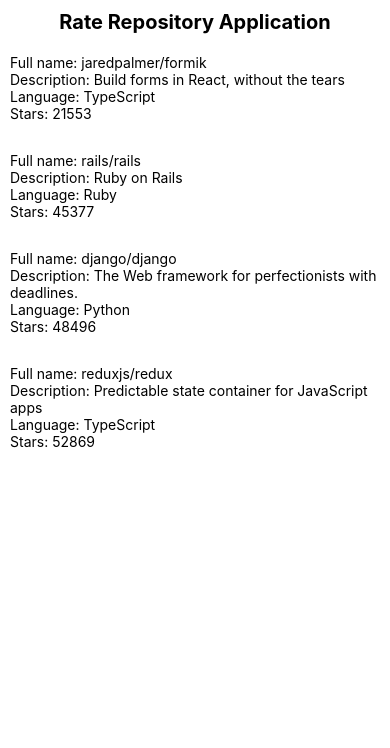
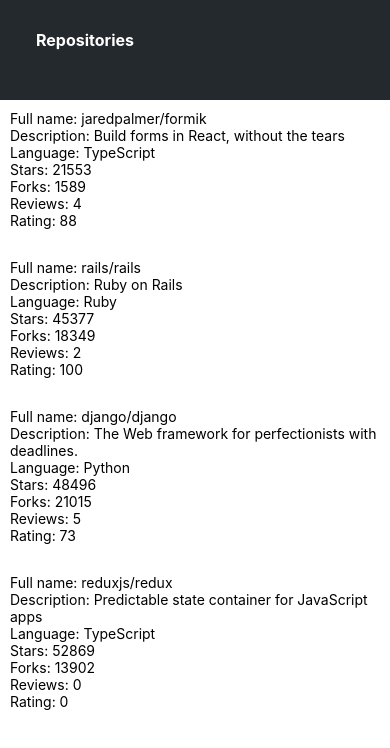
Before and after one commit to jenjei/fullstackopen-2024, a React Native app in the folder part10-ReactNative/rate-repository-app/: screen / in a window 390 px wide. Shown: the top 748 px of the page. Built offline with nearby package versions, Linux system fonts and the light colour scheme.

Commit message:
Exercise 10.4: Add AppBar and improve styling

```diff
--- a/part10-ReactNative/rate-repository-app/src/Main.jsx
+++ b/part10-ReactNative/rate-repository-app/src/Main.jsx
@@ -1,26 +1,15 @@
-import Constants from "expo-constants";
-import { Text, StyleSheet, View } from "react-native";
+import { StyleSheet, View } from "react-native";
 import RepositoryList from "./components/RepositoryList";
+import AppBar from "./components/AppBar";
 
 const styles = StyleSheet.create({
-  container: {
-    marginTop: Constants.statusBarHeight,
-    flex: 1,
-  },
-  header: {
-    fontSize: 20,
-    fontWeight: "bold",
-    textAlign: "center",
-    padding: 10,
-  },
+  container: {},
 });
 
 const Main = () => {
   return (
     <View style={styles.container}>
-      <View>
-        <Text style={styles.header}>Rate Repository Application</Text>
-      </View>
+      <AppBar />
       <RepositoryList />
     </View>
   );
--- /dev/null
+++ b/part10-ReactNative/rate-repository-app/src/components/AppBar.jsx
@@ -0,0 +1,37 @@
+import { View, StyleSheet, Pressable } from "react-native";
+import Constants from "expo-constants";
+import theme from "../theme";
+import Text from "./Text";
+
+const styles = StyleSheet.create({
+  container: {
+    display: "flex",
+    flex: 1,
+    paddingTop: Constants.statusBarHeight,
+    backgroundColor: theme.colors.textPrimary,
+    paddingBottom: 60,
+  },
+  pressable: {
+    padding: 10,
+    justifyContent: "center",
+    paddingHorizontal: 16,
+  },
+});
+
+const AppBar = () => {
+  return (
+    <View style={styles.container}>
+      <Pressable style={styles.pressable}>
+        <Text
+          fontWeight="bold"
+          fontSize="subheading"
+          style={{ padding: 20, color: "white" }}
+        >
+          Repositories
+        </Text>
+      </Pressable>
+    </View>
+  );
+};
+
+export default AppBar;
--- a/part10-ReactNative/rate-repository-app/src/components/RepositoryItem.jsx
+++ b/part10-ReactNative/rate-repository-app/src/components/RepositoryItem.jsx
@@ -14,9 +14,9 @@
       <Text>Description: {item.description}</Text>
       <Text>Language: {item.language}</Text>
       <Text>Stars: {item.stargazersCount}</Text>
-      <Text></Text>
-      <Text></Text>
-      <Text></Text>
+      <Text>Forks: {item.forksCount}</Text>
+      <Text>Reviews: {item.reviewCount}</Text>
+      <Text>Rating: {item.ratingAverage}</Text>
     </View>
   );
 };
--- a/part10-ReactNative/rate-repository-app/src/components/RepositoryList.jsx
+++ b/part10-ReactNative/rate-repository-app/src/components/RepositoryList.jsx
@@ -4,9 +4,6 @@
 const styles = StyleSheet.create({
   separator: {
     height: 10,
-  },
-  flatlist: {
-    flex: 1,
   },
 });
 
@@ -62,7 +59,6 @@
 const RepositoryList = () => {
   return (
     <FlatList
-      style={styles.flatlist}
       data={repositories}
       ItemSeparatorComponent={ItemSeparator}
       renderItem={({ item }) => {
--- /dev/null
+++ b/part10-ReactNative/rate-repository-app/src/components/Text.jsx
@@ -0,0 +1,39 @@
+import { Text as NativeText, StyleSheet } from "react-native";
+
+import theme from "../theme";
+
+const styles = StyleSheet.create({
+  text: {
+    color: theme.colors.textPrimary,
+    fontSize: theme.fontSizes.body,
+    fontFamily: theme.fonts.main,
+    fontWeight: theme.fontWeights.normal,
+  },
+  colorTextSecondary: {
+    color: theme.colors.textSecondary,
+  },
+  colorPrimary: {
+    color: theme.colors.primary,
+  },
+  fontSizeSubheading: {
+    fontSize: theme.fontSizes.subheading,
+  },
+  fontWeightBold: {
+    fontWeight: theme.fontWeights.bold,
+  },
+});
+
+const Text = ({ color, fontSize, fontWeight, style, ...props }) => {
+  const textStyle = [
+    styles.text,
+    color === "textSecondary" && styles.colorTextSecondary,
+    color === "primary" && styles.colorPrimary,
+    fontSize === "subheading" && styles.fontSizeSubheading,
+    fontWeight === "bold" && styles.fontWeightBold,
+    style,
+  ];
+
+  return <NativeText style={textStyle} {...props} />;
+};
+
+export default Text;
--- /dev/null
+++ b/part10-ReactNative/rate-repository-app/src/theme.js
@@ -0,0 +1,20 @@
+const theme = {
+  colors: {
+    textPrimary: "#24292e",
+    textSecondary: "#586069",
+    primary: "#0366d6",
+  },
+  fontSizes: {
+    body: 14,
+    subheading: 16,
+  },
+  fonts: {
+    main: "System",
+  },
+  fontWeights: {
+    normal: "400",
+    bold: "700",
+  },
+};
+
+export default theme;
```
